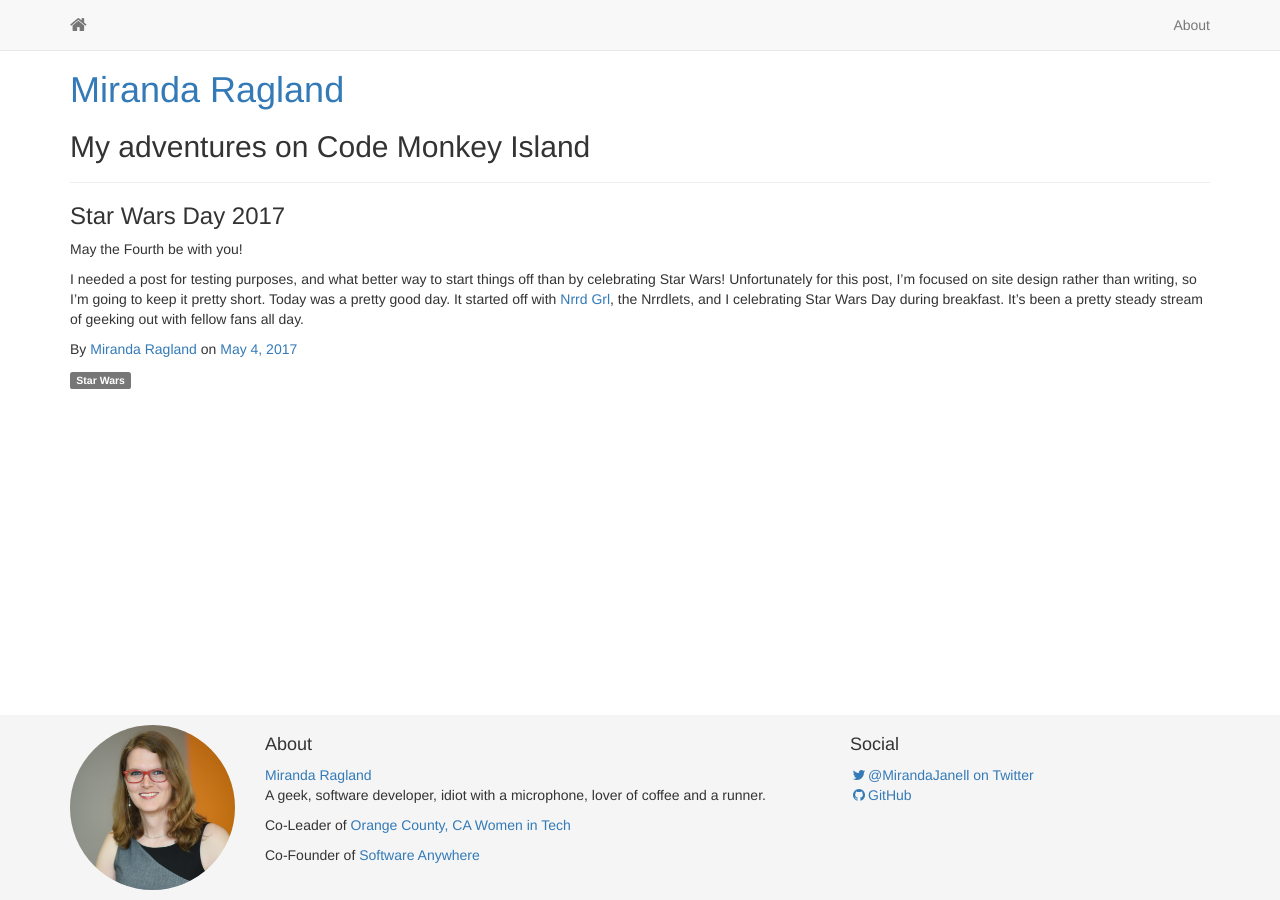
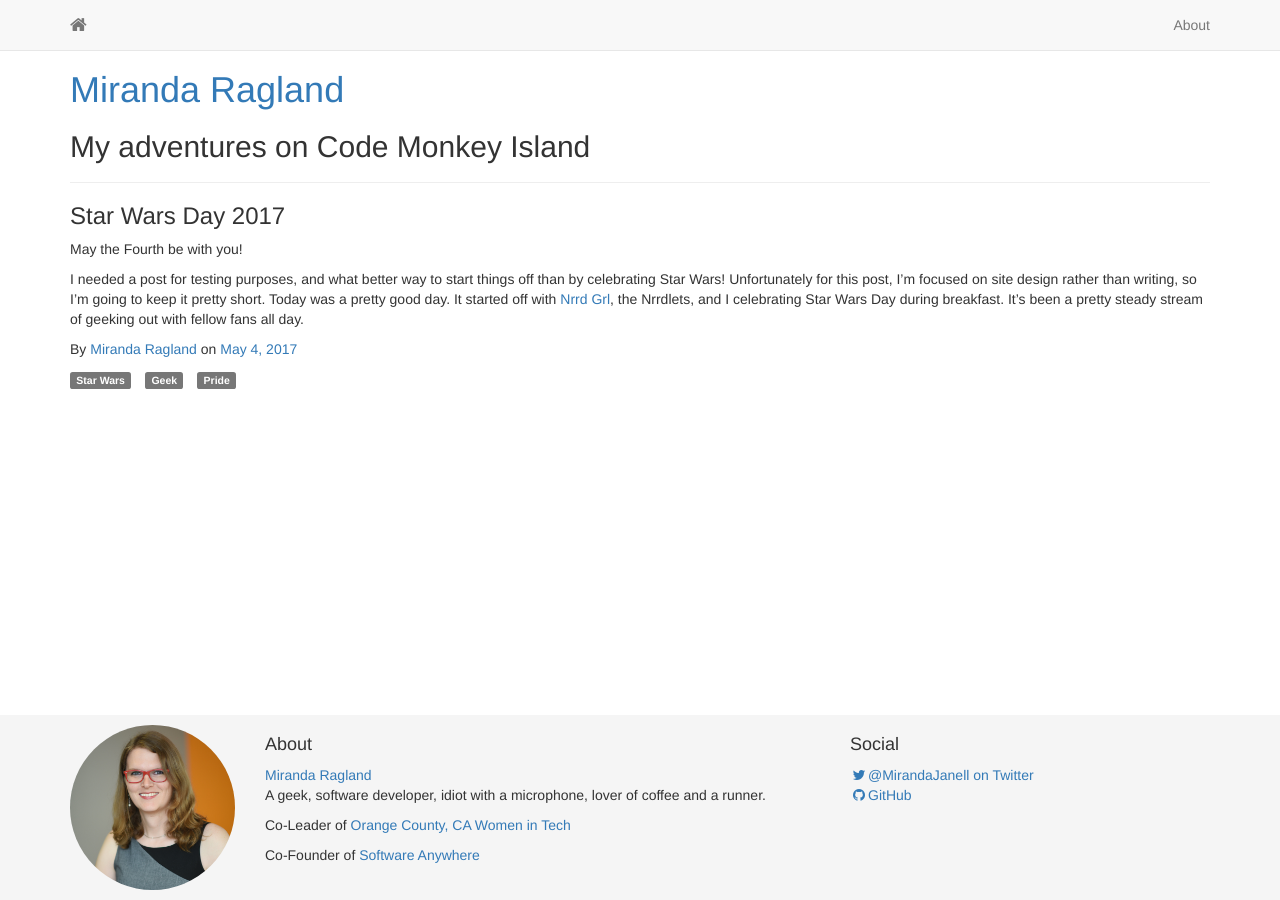
Before and after one commit to MirandaJanell/mjr-web, a Jekyll site: the page built from _posts/2017-05-04-star-wars-day-2017.md, in a window 1280 px wide. Built offline with Jekyll 4.4.1, drawn with Linux system fonts in a browser that asks for light colours.

Commit message:
Added additional post tags.

```diff
--- a/_posts/2017-05-04-star-wars-day-2017.md
+++ b/_posts/2017-05-04-star-wars-day-2017.md
@@ -5,6 +5,8 @@ date: 2017-05-04 20:20:20 -0700
 category: blog
 tags:
 - Star Wars
+- Geek
+- Pride
 ---
 May the Fourth be with you!
 
```
